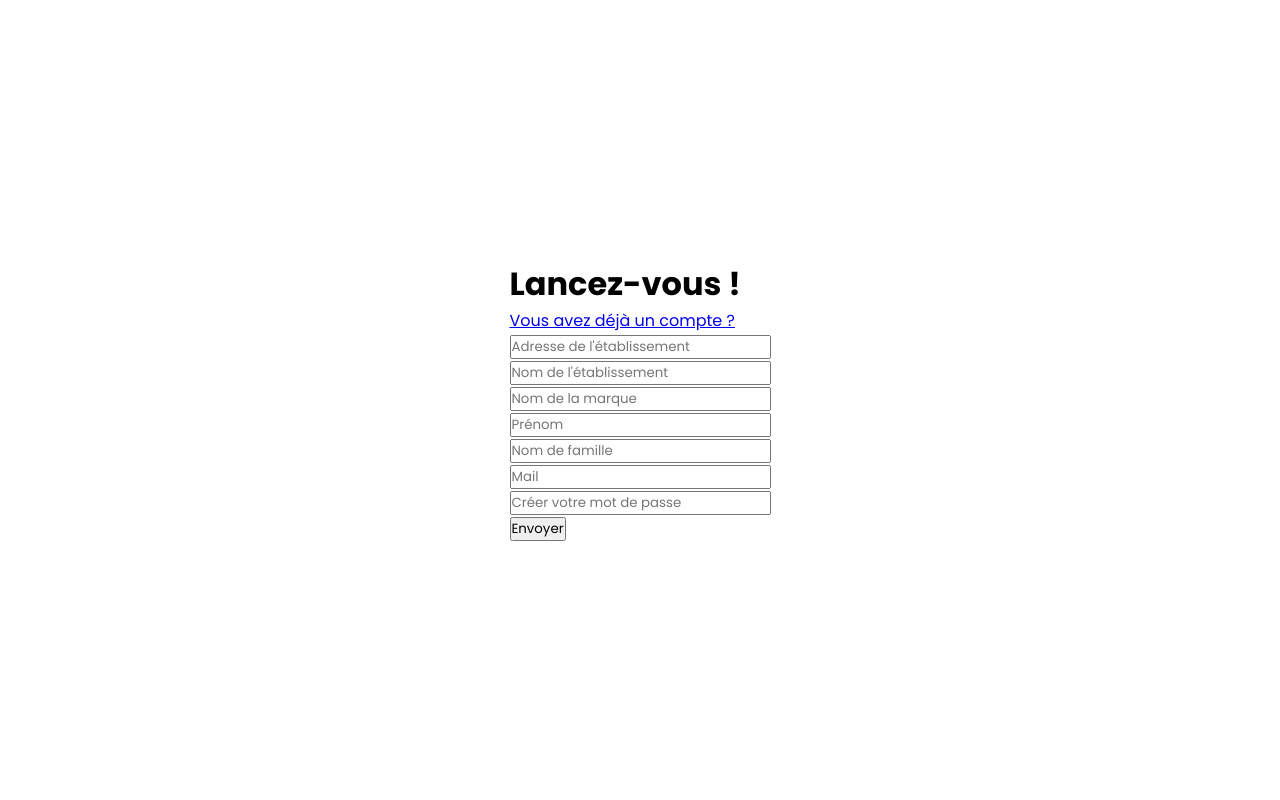
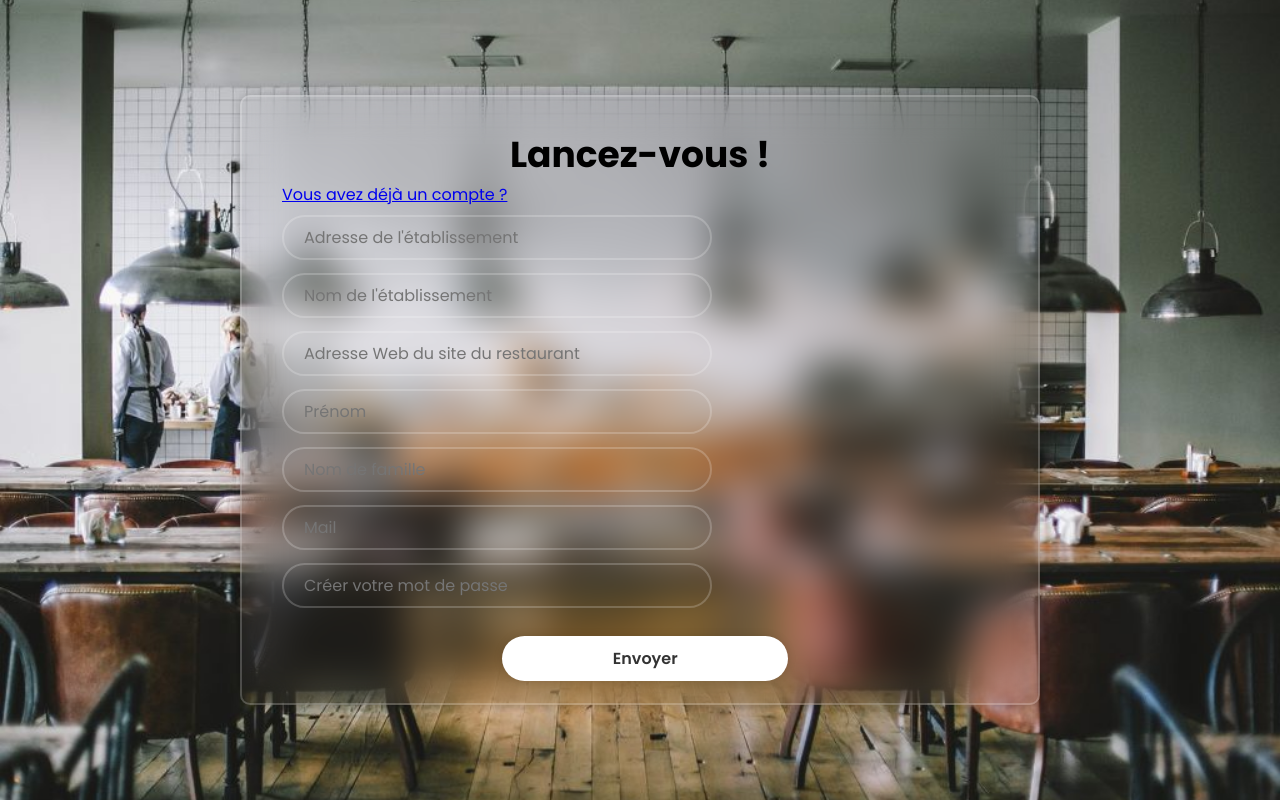
Before and after one commit to Ingridmkl/Maquette, a PHP site: page /PageCreationCompte.html in a window 1280 px wide. Run offline with PHP 8.4, Linux system fonts and the light colour scheme.

Commit message:
page de création compte
j'ai presque tout fait, il manque :
- les bandes de btn de top et bottom de page
- la place pour insérer une image au choix qui illustrera le restaurant

```diff
--- a/PageConnexion.css
+++ b/PageConnexion.css
@@ -31,6 +31,7 @@ body{
 .wrapper h1{
     font-size: 36px;
     text-align: center;
+    color:black;
 
 }
 
--- a/PageCreationCompte.css
+++ b/PageCreationCompte.css
@@ -12,11 +12,63 @@ body{
   justify-content: center;
   align-items: center;
   min-height: 100vh;
-  background-color: white;
-  /*background-size: cover;
-  background-position: center;*/
+  background: url('creationComptePhoto.jpg') no-repeat;;
+  background-size: cover;
+  background-position: center;
 }
 
 .wrapper{
+    width: 800px;
+    height: 610px;
+    background: transparent;
+    border: 2px solid rgba(255,255 ,255, .2);
+    backdrop-filter: blur(20px);
+    box-shadow: 0 0 10px rgba(0,0 ,0, .2);
+    color: grey;
+    border-radius: 10px;
+    padding: 30px 40px;
 
 }
+
+.wrapper h1{
+    font-size: 36px;
+    text-align: center;
+    color: black;
+}
+
+.wrapper .input-box{
+    position: relative;
+    width: 60%;
+    height: 50px;
+    margin: 8px 0;
+
+}
+
+.input-box input{
+    width: 100%;
+    height: 90%;
+    background: transparent;
+    border: none;
+    outline: none;
+    border: 2px solid rgba(255,255 ,255, .2);
+    border-radius: 40px;
+    font-size: 16px;
+    color: white;
+    padding: 20px 45px 20px 20px;
+}
+
+.wrapper .btn{
+    width: 40%;
+    height: 45px;
+    background: white;
+    border: none;
+    outline : none;
+    border-radius: 40px;
+    box-shadow: 0 0 10px rgba(0,0 ,0, .1);
+    cursor: pointer;
+    font-size: 16px;
+    color: #333;
+    font-weight: 600;
+    margin-left: 220px;
+    margin-top: 15px ;
+}
--- a/PageCreationCompte.html
+++ b/PageCreationCompte.html
@@ -6,6 +6,7 @@
     <meta name="viewport" content="width=device-width, initial-scale=1.0">
     <title>Connexion</title>
     <link rel="stylesheet" href="PageCreationCompte.css">
+
 </head>
 
 <body>
@@ -20,34 +21,34 @@
 
             </div>
             <div class="input-box">
-                <input type="password" placeholder="Nom de l'établissement" required>
+                <input type="text" placeholder="Nom de l'établissement" required>
 
             </div>
             <div class="input-box">
-                <input type="text" placeholder="Nom de la marque" required>
+                <input type="text" placeholder="Adresse Web du site du restaurant" required>
 
             </div>
+
             <div class="input-box">
-                <input type="password" placeholder="Prénom" required>
+                <input type="text" placeholder="Prénom" required>
 
             </div>
             <div class="input-box">
                 <input type="text" placeholder="Nom de famille" required>
 
             </div>
+
             <div class="input-box">
-                <input type="password" placeholder="Mail" required>
+                <input type="email" placeholder="Mail" required>
 
             </div>
             <div class="input-box">
-                <input type="text" placeholder="Créer votre mot de passe" required>
+                <input type="password" placeholder="Créer votre mot de passe" required>
+            </div>
+            <div class=""></div>
+            <button type="submit" class="btn">Envoyer</button>
+        </form>
+    </div>
 
-            </div>
-
-            <button type="submit" class="btn">Envoyer</button>
-
-        </form>
-
-    </div>
 </body>
 </html>
```
